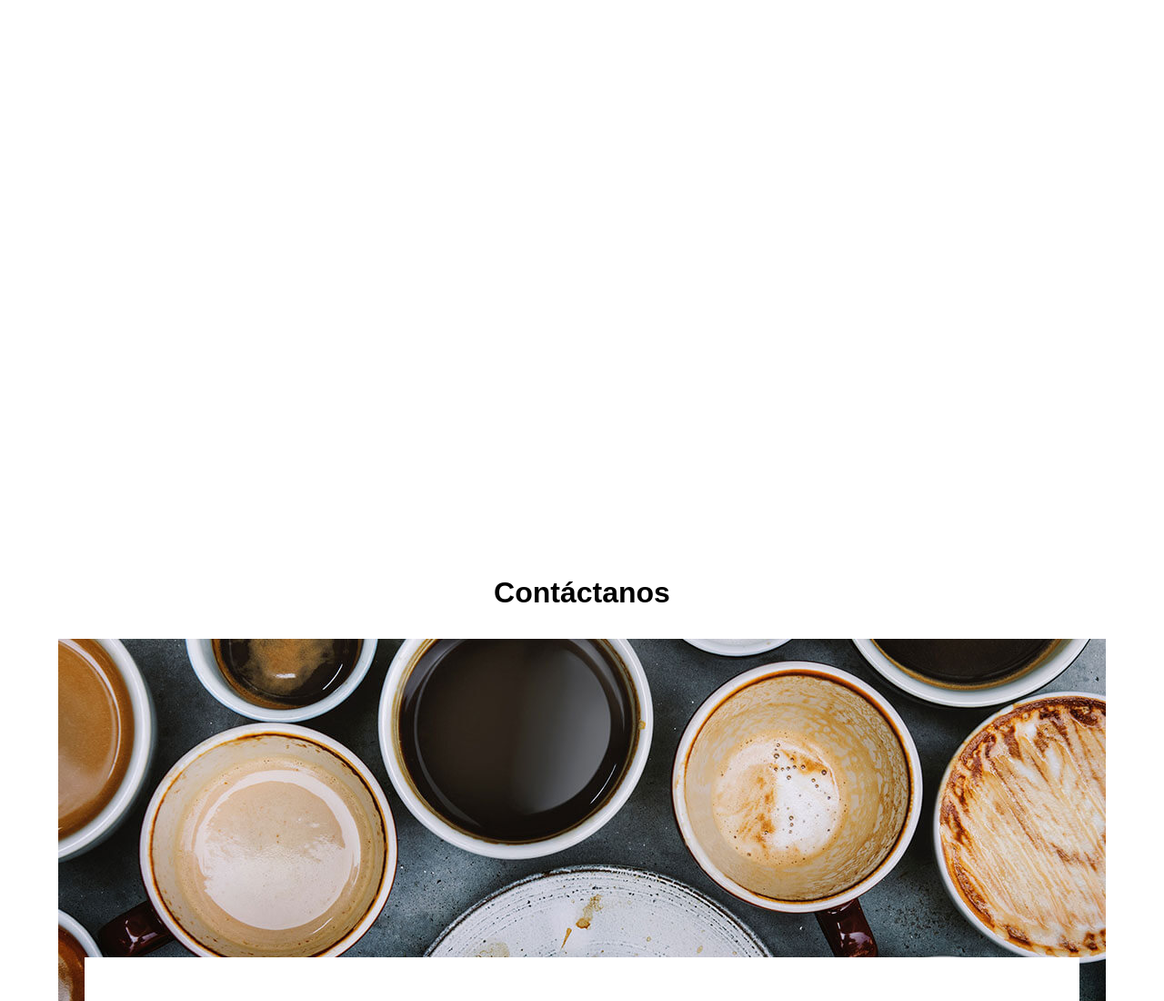
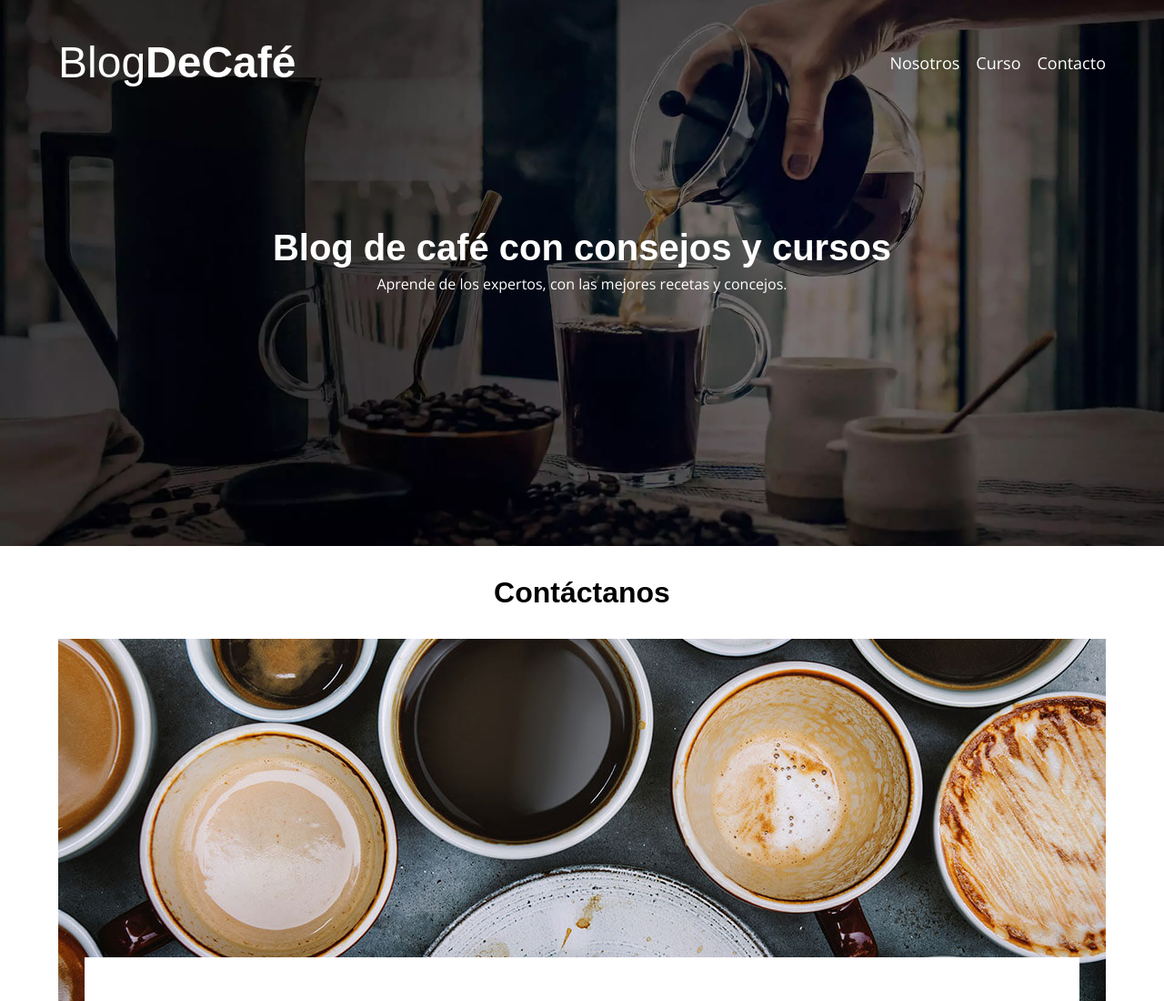
Before and after one commit to SantiagoCarrillo27/blogDeCafe, a plain HTML site: page contacto.html in a window 1280 px wide. Shown: the top 1100 px of the page at 91% size. Drawn offline with nearby package versions, Linux system fonts and the light colour scheme.

Commit message:
Se arregla banner en las páginas diferentes a index.html

```diff
--- a/contacto.html
+++ b/contacto.html
@@ -91,5 +91,6 @@
         </div>
       </div>
     </footer>
+    <script src="js/modernizr.js"></script>
   </body>
 </html>
--- a/css/style.css
+++ b/css/style.css
@@ -92,12 +92,12 @@ img {
 .webp .header{
   background-image: url(../img/banner.webp);
 }
-
 .no-webp .header{
   background-image: url(../img/banner.jpg);
 }
 
 .header {
+  /* background-image: url(../img/banner.jpg); */
   height: 60rem;
   background-repeat: no-repeat;
   background-size: cover;
```
Also changed, not shown: cursos.html (+1 -0 lines), entrada.html (+1 -0 lines), nosotros.html (+1 -0 lines).
